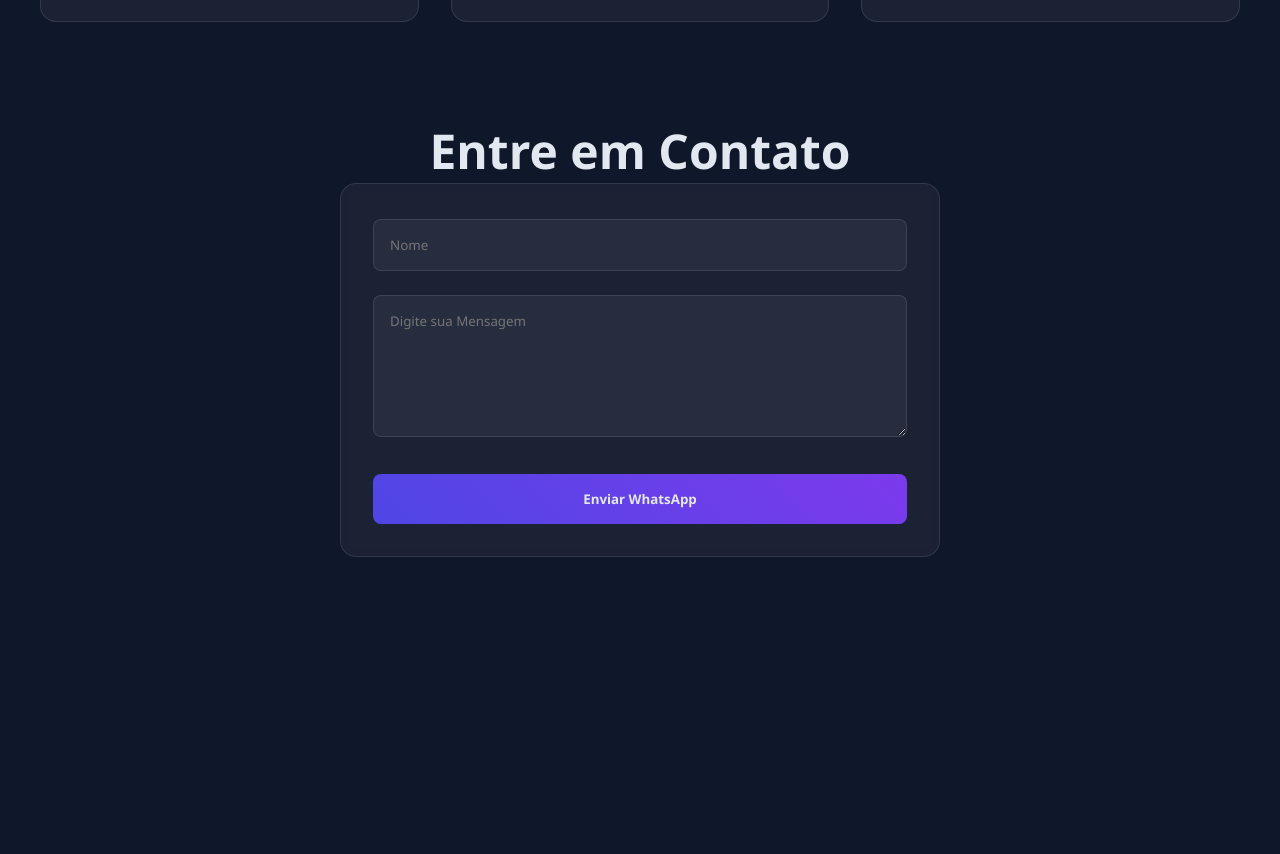
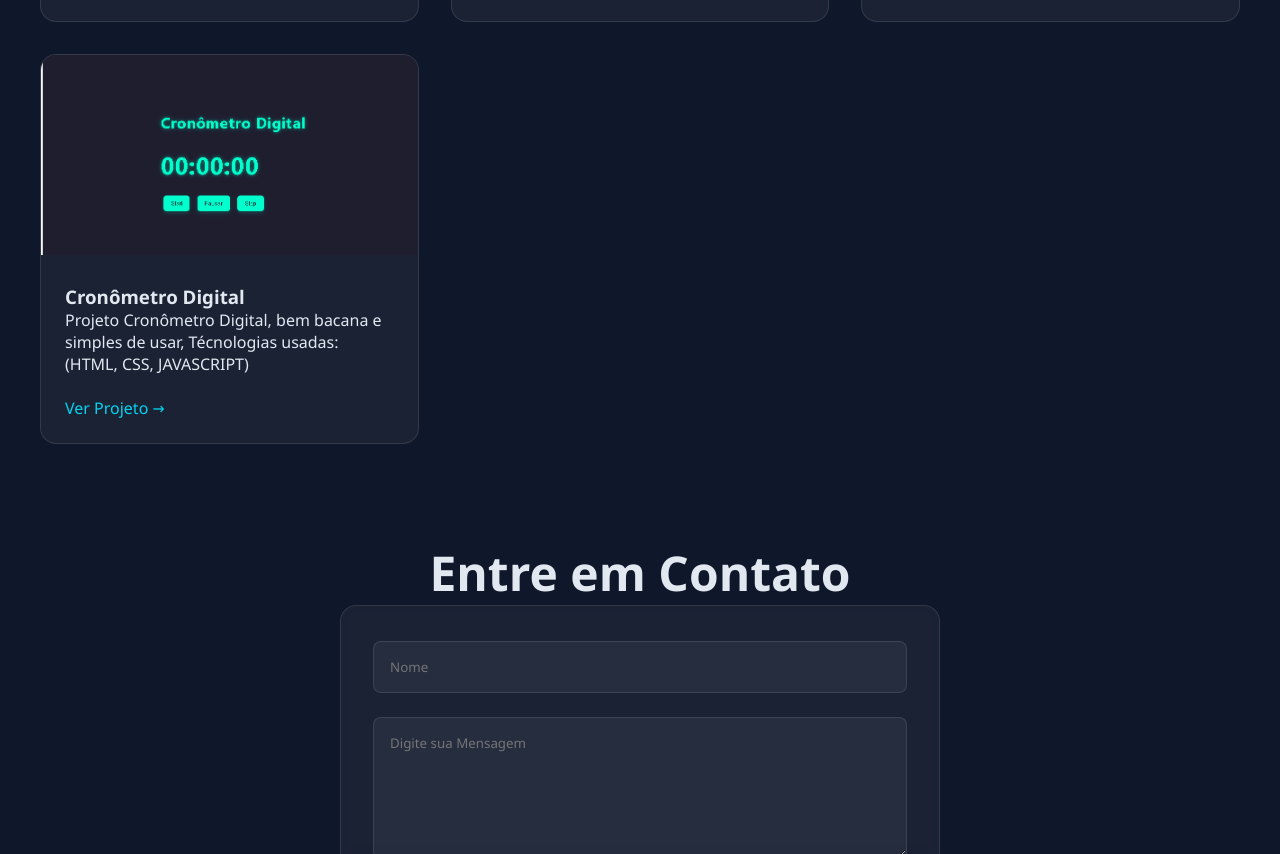
Before and after one commit to DjonataBorba/Meu-Portifolio, a plain HTML site: page index.html in a window 1280 px wide. Shown: the part 2806-3660 px from the top of the page. Before the commit the page ends 3413 px from the top, so only its background shows below. Drawn offline with Linux system fonts and the light colour scheme.

Commit message:
card cronometro adicionado

```diff
--- a/index.html
+++ b/index.html
@@ -182,6 +182,18 @@
                 </div>
             </div>
 
+            <div class="projetos-card">
+                <img src="./img/Cronometro .png" alt="projeto 1" class="projetos-img">
+
+                <div class="caixa-textos-projeto">
+                    <h3 class="info-projeto">Cronômetro Digital</h3>
+                    <p class="paragrafo-projeto">Projeto Cronômetro Digital, bem bacana e simples de usar,
+                        Técnologias usadas: (HTML, CSS, JAVASCRIPT)</p>
+                    <br>
+                    <a href="https://djcronometro.netlify.app/" target="_blank" class="link-projeto">Ver Projeto → </a>
+                </div>
+            </div>
+
         </div>
     </section>
 
```
Also changed, not shown: img/Cronometro .png (added).
